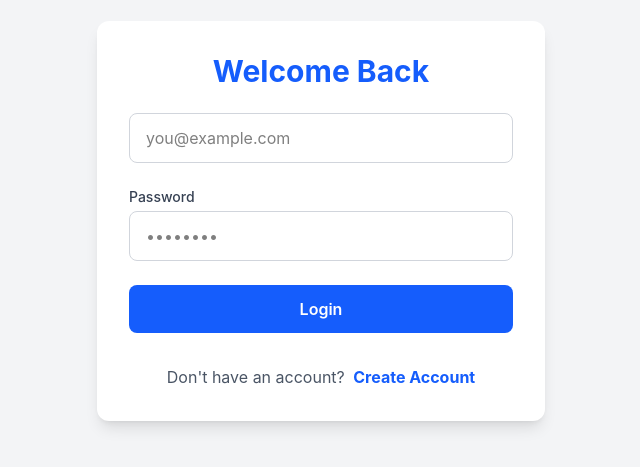
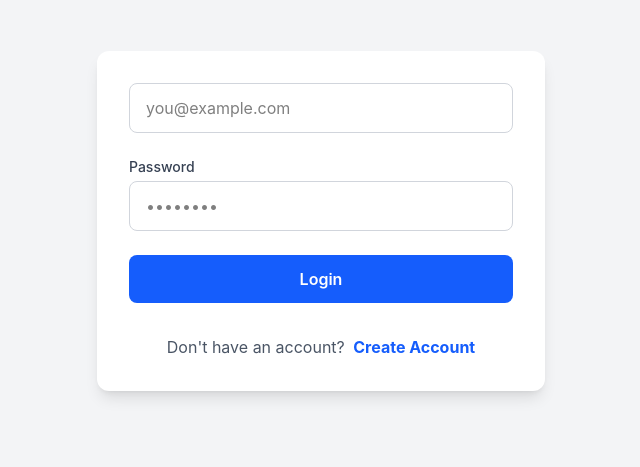
Before and after one commit to dipak560035/chat-app, a React app in the folder frontend/: page / in a window 1280 px wide. Shown: the part 179-646 px from the top of the page, without its empty margins (319-959 px from the left). Built offline with nearby package versions, Linux system fonts and the light colour scheme; no server answers; the HTML template or start-up script is replaced by a standard one.

Commit message:
Update welcome message in Login component

```diff
--- a/frontend/src/components/Login.jsx
+++ b/frontend/src/components/Login.jsx
@@ -27,7 +27,7 @@ const Login = ({ onToggleMode }) => {
   return (
     <div className="flex items-center justify-center min-h-screen bg-gray-100 p-4">
       <div className="bg-white p-8 rounded-xl shadow-lg w-full max-w-md">
-        <h2 className="text-3xl font-bold mb-6 text-center text-blue-600">Welcome Back</h2>
+
 
         {error && (
           <div className="bg-red-100 border-l-4 border-red-500 text-red-700 p-4 mb-6 rounded" role="alert">
```
